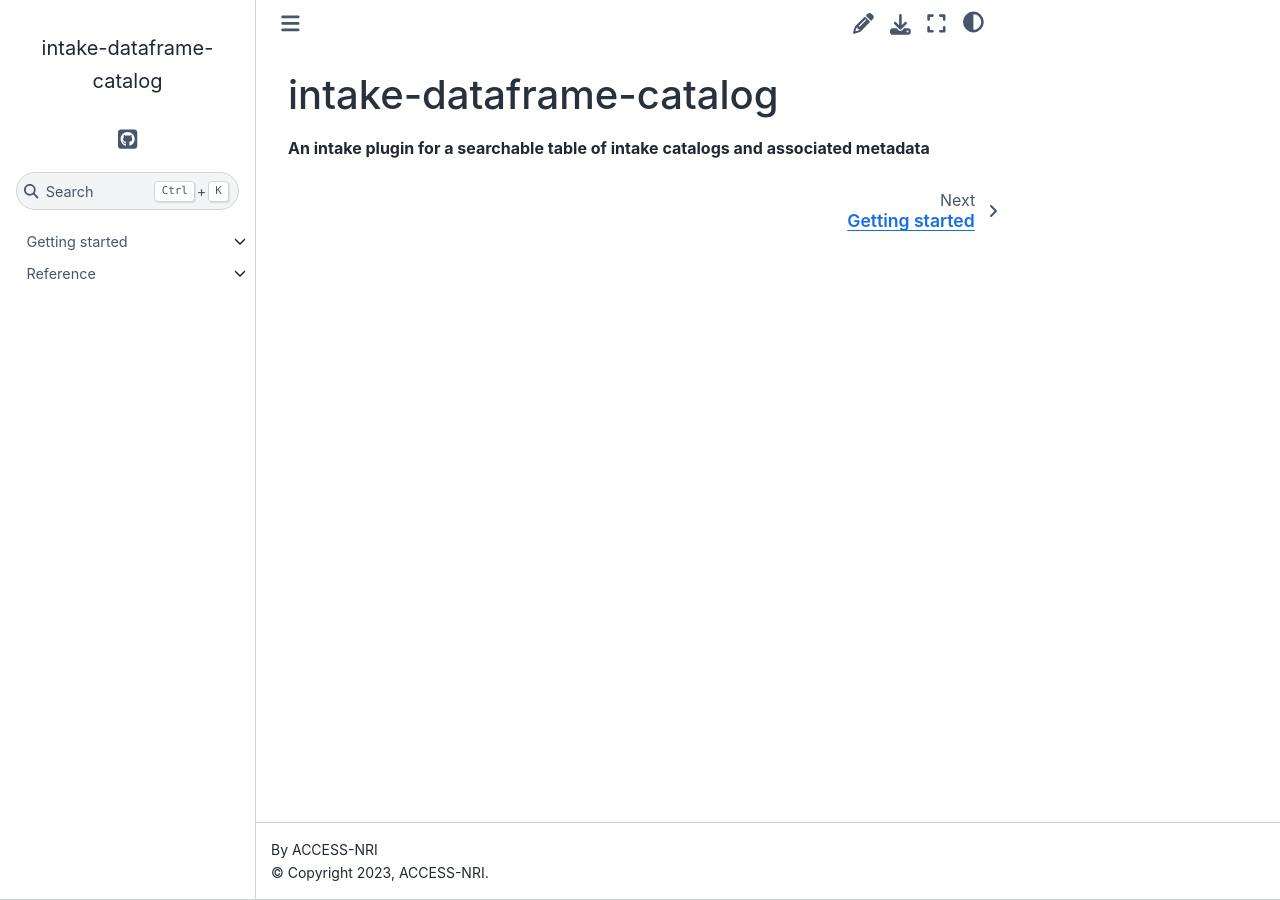
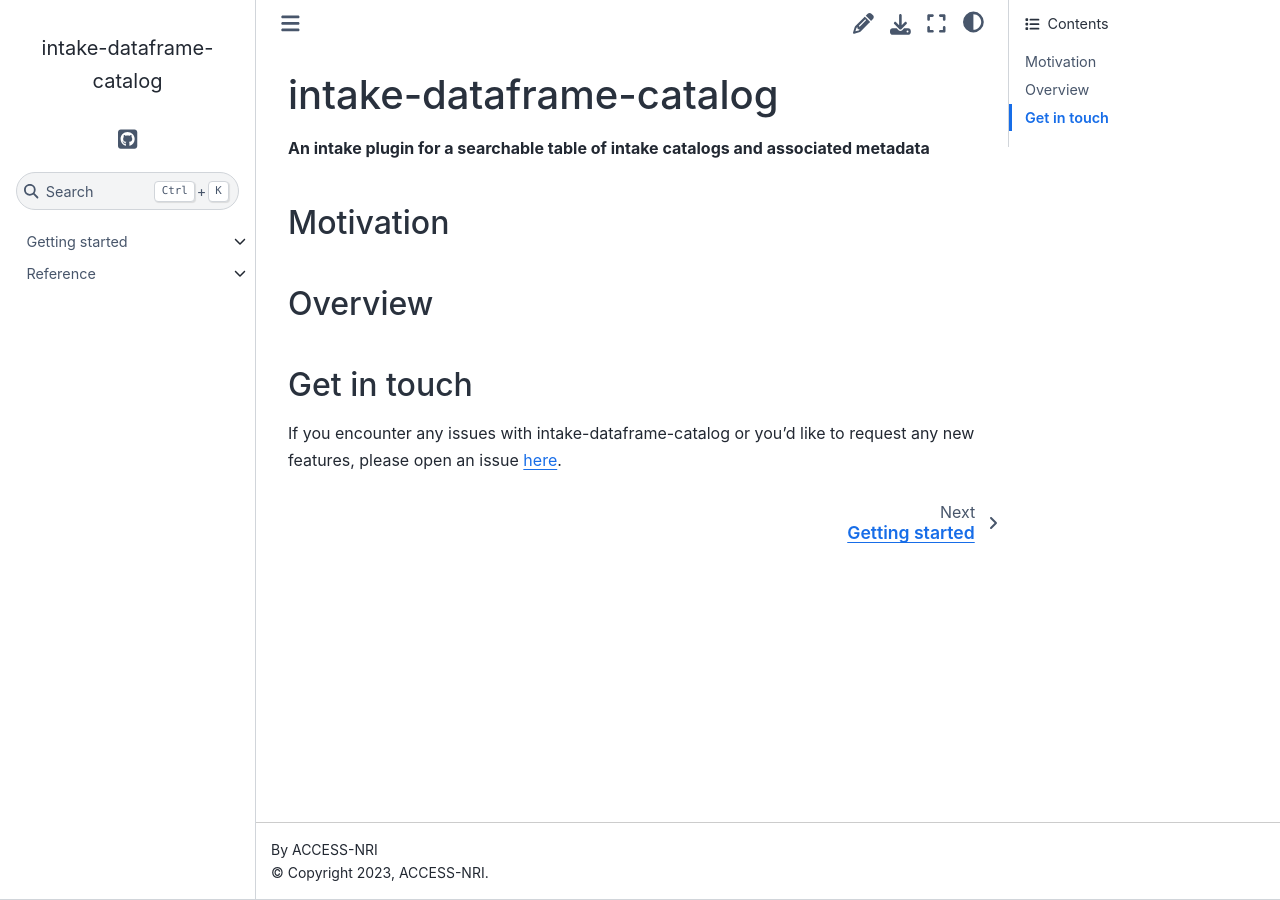
Before and after one commit to ACCESS-NRI/intake-dataframe-catalog, a Sphinx documentation site: the page built from docs/index.rst, in a window 1280 px wide. Built offline with Sphinx 7.4.7 and the Sphinx Book theme 1.1.4, drawn with Linux system fonts in a browser that asks for light colours.

```diff
--- a/docs/environment-doc.yaml
+++ b/docs/environment-doc.yaml
@@ -18,3 +18,4 @@ dependencies:
     - sphinxcontrib-napoleon
     - sphinx-copybutton
     - pre-commit
+    - -e ..
--- a/docs/getting_started/index.rst
+++ b/docs/getting_started/index.rst
@@ -1,9 +1,10 @@
 Getting started
 ===============
 
+These pages will familiarise you with intake-dataframe-catalog, show you some basic usage and examples.
+
 .. toctree::
    :maxdepth: 1
-   :hidden:
 
    installation
    quickstart
--- a/docs/index.rst
+++ b/docs/index.rst
@@ -14,3 +14,14 @@ intake-dataframe-catalog
 
    getting_started/index
    reference/index
+
+Motivation
+----------
+
+Overview
+--------
+
+Get in touch
+------------
+
+If you encounter any issues with intake-dataframe-catalog or you'd like to request any new features, please open an issue `here <https://github.com/ACCESS-NRI/intake-dataframe-catalog/issues>`_.
--- a/docs/reference/index.rst
+++ b/docs/reference/index.rst
@@ -1,9 +1,10 @@
 Reference
 =========
 
+These pages include reference information for users and contributors.
+
 .. toctree::
    :maxdepth: 1
-   :hidden:
 
    api
    changelog
```
